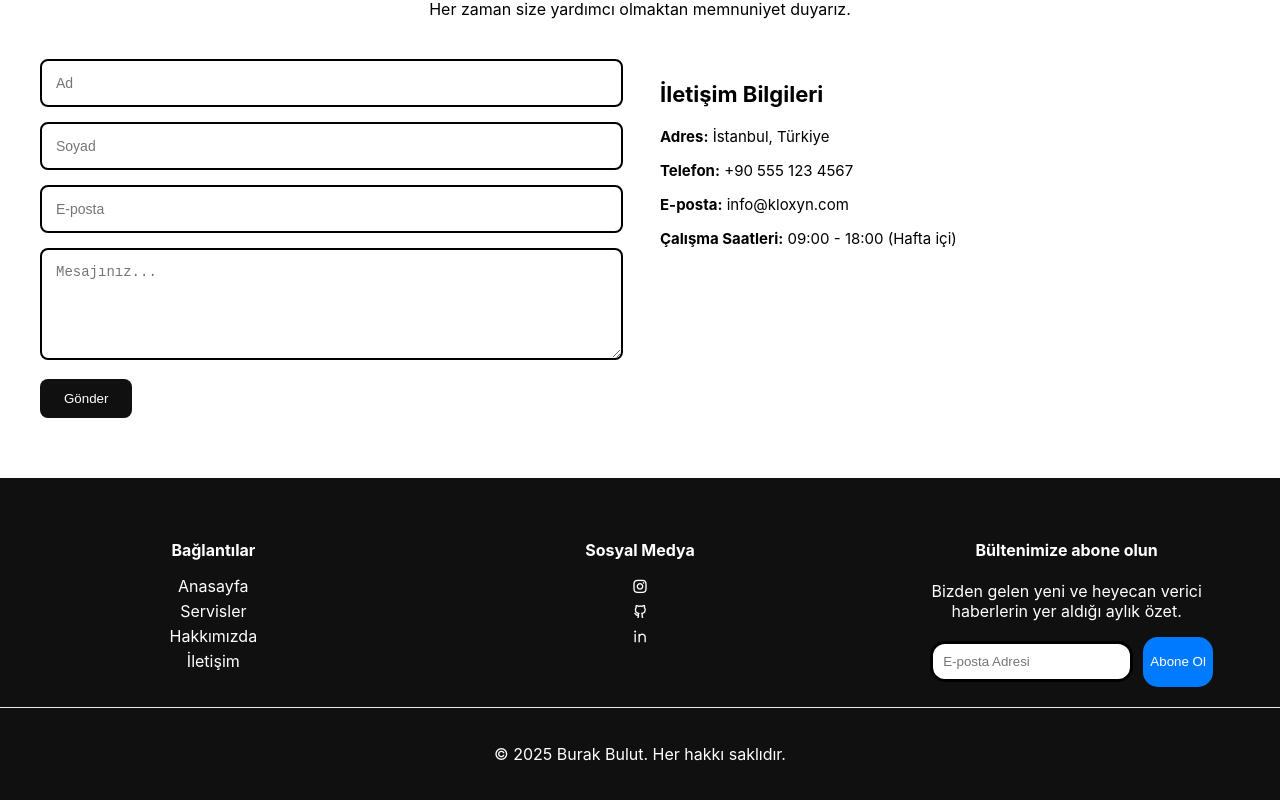
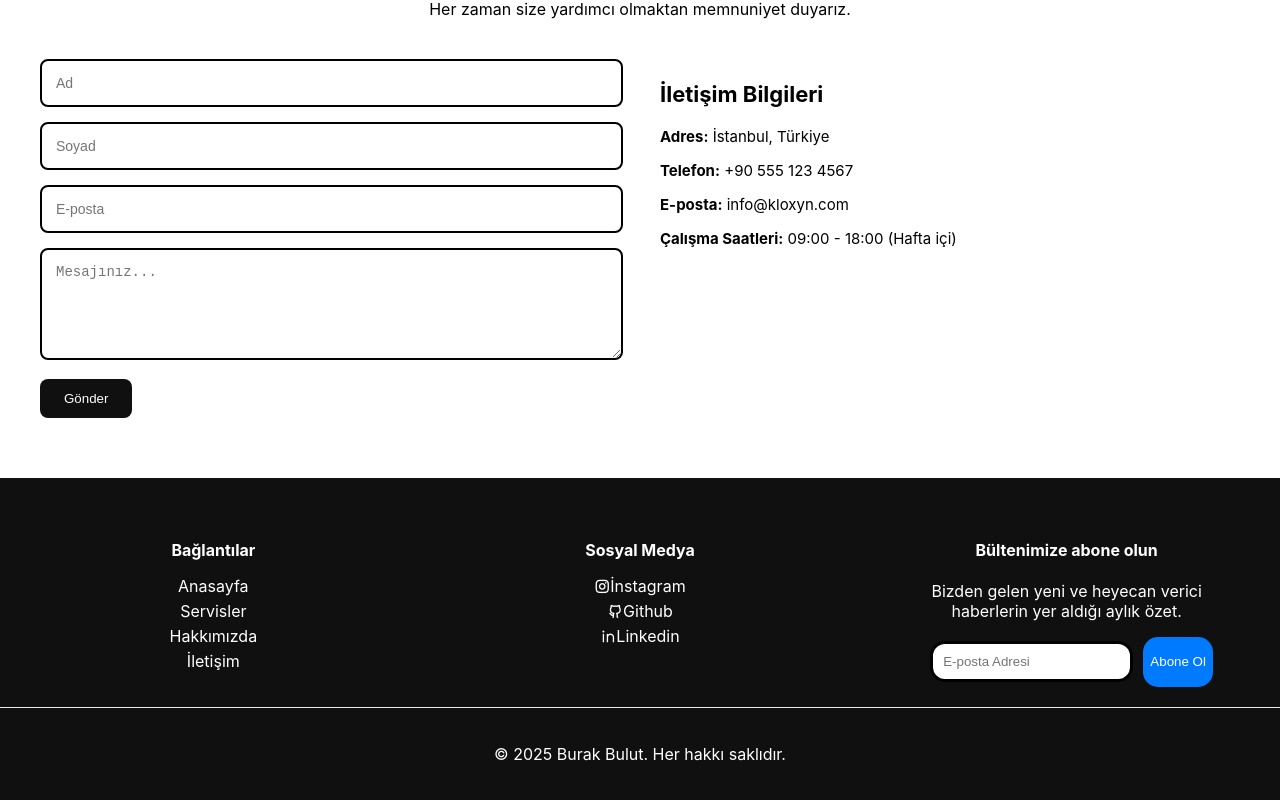
Before and after one commit to Burakbulut34/Responsive-Modern-Site, a React (Create React App) app in the folder Modern-Site-Main/modern-site/: page / in a window 1280 px wide. Shown: the part 1690-2490 px from the top of the page. Built offline with nearby package versions, Linux system fonts and the light colour scheme.

Commit message:
Update Footer.jsx

```diff
--- a/Modern-Site-Main/modern-site/src/components/Footer/Footer.jsx
+++ b/Modern-Site-Main/modern-site/src/components/Footer/Footer.jsx
@@ -21,9 +21,9 @@ const Footer = () =>{
         <div className="footer-section">
           <h4>Sosyal Medya</h4>
           <ul>
-            <li><a href="#"><i class="ri-instagram-line"></i></a></li>
-            <li><a href="#"><i class="ri-github-line"></i></a></li>
-            <li><a href="#"><i class="ri-linkedin-line"></i></a></li>
+            <li><a href="#"><i class="ri-instagram-line"></i>İnstagram</a></li>
+            <li><a href="#"><i class="ri-github-line"></i>Github</a></li>
+            <li><a href="#"><i class="ri-linkedin-line"></i>Linkedin</a></li>
           </ul>
         </div>
 
```
